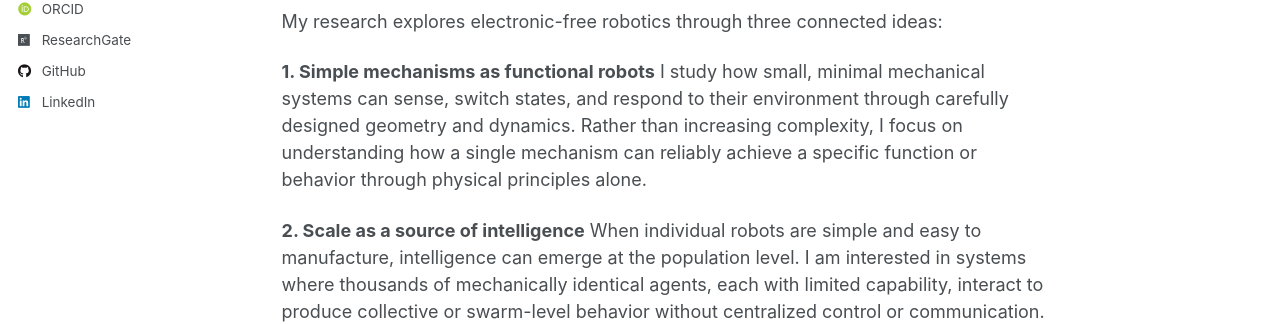
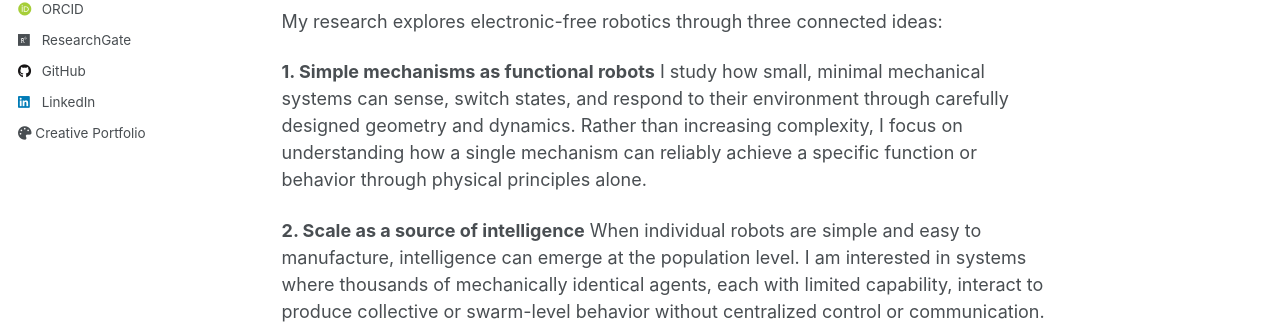
Before and after one commit to XinyiYang0/xinyiyang0.github.io, a Jekyll site: the page built from _pages/about.md, in a window 1280 px wide. Shown: the part 525-849 px from the top of the page. Built offline with Jekyll 4.4.1, drawn with Linux system fonts in a browser that asks for light colours; some web fonts are replaced; a script that is not in the unit is left out.

Commit message:
Update author-profile.html

```diff
--- a/_includes/author-profile.html
+++ b/_includes/author-profile.html
@@ -123,6 +123,11 @@
       {% if author.linkedin %}
         <li><a href="https://www.linkedin.com/in/{{ author.linkedin }}"><i class="fab fa-fw fa-linkedin icon-pad-right" aria-hidden="true"></i>LinkedIn</a></li>
       {% endif %}
+      <li>
+        <a href="https://xinyiyang.space/" target="_blank">
+          <i class="fas fa-palette"></i> Creative Portfolio
+        </a>
+      </li>
       {% if author.mastodon %}
         <li><a href="{{ author.mastodon }}"><i class="fab fa-fw fa-mastodon icon-pad-right" aria-hidden="true"></i>Mastodon</a></li>
       {% endif %}
```
